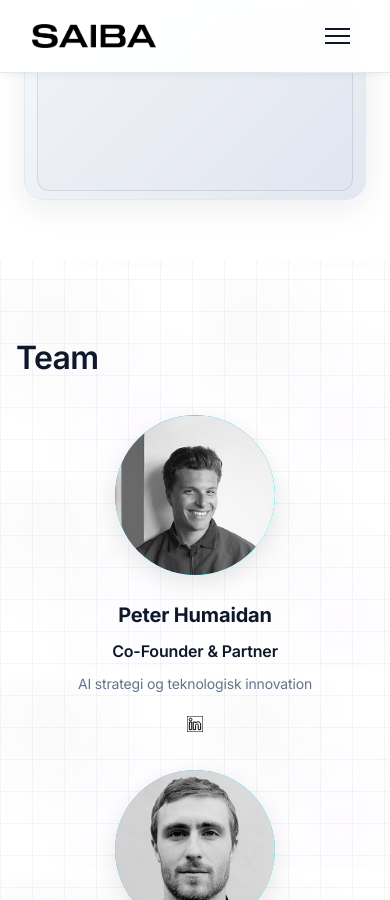
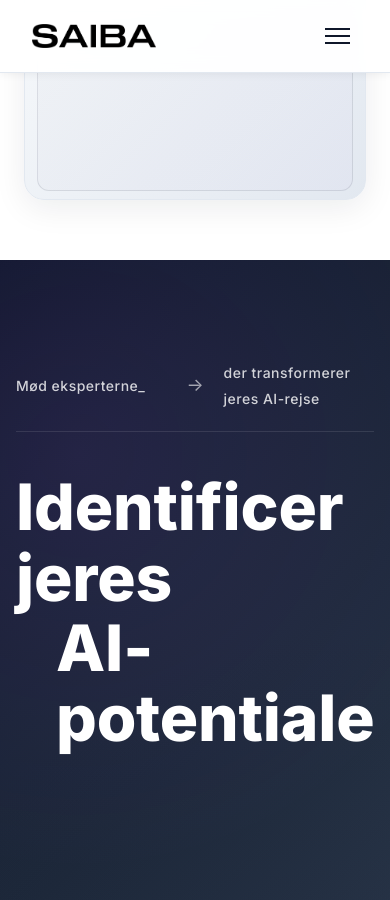
Before and after one commit to b4ltasar/saibaweb, a Jekyll site: the page built from index.html, in a window 390 px wide and 900 px high, scrolled down 2121 px. Built offline with Jekyll 4.4.1, drawn with Linux system fonts in a browser that asks for light colours; some of the changed text lies outside the part shown.

Commit message:
Redesign team sektion med professionel struktur
- Oprettet ny team sektion med header strip og to-kolonne layout
- Tilføjet mørk gradient baggrund med frosty glass effekter
- Implementeret expandable team grid med smooth animation
- Tilføjet professionel tekst struktur som Halfspace stil
- Tilføjet JavaScript for expand/collapse funktionalitet
- Opdateret oversættelser for alle nye team elementer
- Responsivt design med moderne styling

```diff
--- a/assets/css/main.css
+++ b/assets/css/main.css
@@ -1114,56 +1114,213 @@ body {
 }
 
 /* Team Section */
-
-.team-subtitle {
-  font-size: 18px;
-  color: var(--muted);
-}
-
-.team-grid {
-  display: grid;
-  grid-template-columns: repeat(auto-fit, minmax(250px, 1fr));
-  gap: 40px;
+.team {
+  padding: 120px 0;
+  background: linear-gradient(135deg, #0f172a 0%, #1e293b 50%, #334155 100%);
+  position: relative;
+  overflow: hidden;
+}
+
+.team::before {
+  content: '';
+  position: absolute;
+  top: 0;
+  left: 0;
+  right: 0;
+  bottom: 0;
+  background:
+    radial-gradient(circle at 20% 20%, rgba(168, 85, 247, 0.1) 0%, transparent 50%),
+    radial-gradient(circle at 80% 80%, rgba(15, 23, 42, 0.2) 0%, transparent 50%);
+  pointer-events: none;
+}
+
+.team-container {
   max-width: 1400px;
   margin: 0 auto;
-  padding: 0;
-}
-
-.team-member {
-  text-align: center;
-}
-
-.team-photo {
-  width: 160px;
-  height: 160px;
-  border-radius: 50%;
-  margin: 0 auto 24px;
+  padding: 0 20px;
+  position: relative;
+  z-index: 1;
+}
+
+/* Header Strip */
+.team-header-strip {
   display: flex;
   align-items: center;
-  justify-content: center;
+  justify-content: space-between;
+  margin-bottom: 40px;
+  padding: 20px 0;
+  border-bottom: 1px solid rgba(255, 255, 255, 0.1);
+}
+
+.team-header-left,
+.team-header-right {
+  flex: 1;
+}
+
+.team-header-text {
+  font-size: 14px;
+  font-weight: 500;
+  color: rgba(255, 255, 255, 0.8);
+  letter-spacing: 0.5px;
+}
+
+.team-header-arrow {
+  font-size: 18px;
+  color: rgba(255, 255, 255, 0.6);
+  margin: 0 20px;
+}
+
+/* Main Content */
+.team-content {
+  display: grid;
+  grid-template-columns: 1fr 1fr;
+  gap: 80px;
+  align-items: start;
+  margin-bottom: 60px;
+}
+
+.team-left {
+  display: flex;
+  flex-direction: column;
+}
+
+.team-main-title {
+  font-size: 64px;
+  font-weight: 800;
+  color: white;
+  line-height: 1.1;
+  margin: 0;
+}
+
+.team-title-line {
+  display: block;
+}
+
+.team-title-indent {
+  margin-left: 40px;
+}
+
+.team-right {
+  display: flex;
+  flex-direction: column;
+  gap: 24px;
+}
+
+.team-subtitle {
   font-size: 48px;
   font-weight: 800;
   color: white;
-  background: var(--gradient-accent);
-  overflow: hidden;
-  box-shadow: 0 8px 24px rgba(0, 0, 0, 0.1);
+  line-height: 1.1;
+  margin: 0;
+}
+
+.team-subtitle-line {
+  display: block;
+}
+
+.team-description {
+  font-size: 18px;
+  color: rgba(255, 255, 255, 0.8);
+  line-height: 1.6;
+  margin: 0;
+  max-width: 500px;
+}
+
+.team-cta {
+  background: rgba(255, 255, 255, 0.1);
+  backdrop-filter: blur(10px);
+  border: 1px solid rgba(255, 255, 255, 0.2);
+  border-radius: 8px;
+  padding: 16px 32px;
+  color: white;
+  font-size: 16px;
+  font-weight: 600;
+  cursor: pointer;
   transition: all 0.3s ease;
-}
-
-.team-photo:hover {
-  transform: translateY(-4px);
-  box-shadow: 0 12px 32px rgba(0, 0, 0, 0.15);
+  align-self: flex-start;
+  margin-top: 20px;
+}
+
+.team-cta:hover {
+  background: rgba(255, 255, 255, 0.2);
+  border-color: rgba(255, 255, 255, 0.4);
+  transform: translateY(-2px);
+}
+
+/* Expandable Team Grid */
+.team-grid-expandable {
+  display: none;
+  grid-template-columns: repeat(auto-fit, minmax(300px, 1fr));
+  gap: 40px;
+  margin-top: 60px;
+  animation: fadeInUp 0.6s ease-out;
+}
+
+.team-grid-expandable.expanded {
+  display: grid;
+}
+
+.team-member {
+  text-align: center;
+  padding: 30px;
+  background: rgba(255, 255, 255, 0.05);
+  backdrop-filter: blur(10px);
+  border-radius: 16px;
+  border: 1px solid rgba(255, 255, 255, 0.1);
+  transition: all 0.3s ease;
+}
+
+.team-member:hover {
+  transform: translateY(-8px);
+  background: rgba(255, 255, 255, 0.08);
+  border-color: rgba(255, 255, 255, 0.2);
+}
+
+.team-photo {
+  width: 120px;
+  height: 120px;
+  border-radius: 50%;
+  margin: 0 auto 20px;
+  background: linear-gradient(135deg, rgba(168, 85, 247, 0.3) 0%, rgba(15, 23, 42, 0.8) 100%);
+  display: flex;
+  align-items: center;
+  justify-content: center;
+  font-size: 36px;
+  font-weight: 700;
+  color: white;
+  box-shadow: 0 4px 15px rgba(0, 0, 0, 0.2);
 }
 
 .team-photo-img {
   width: 100%;
   height: 100%;
+  border-radius: 50%;
   object-fit: cover;
-  border-radius: 50%;
+}
+
+.team-name {
+  font-size: 24px;
+  font-weight: 700;
+  color: white;
+  margin-bottom: 8px;
+}
+
+.team-role {
+  font-size: 16px;
+  color: rgba(168, 85, 247, 0.8);
+  font-weight: 600;
+  margin-bottom: 8px;
+}
+
+.team-bio {
+  color: rgba(255, 255, 255, 0.7);
+  font-size: 14px;
+  line-height: 1.6;
+  margin-bottom: 20px;
 }
 
 .team-linkedin {
-  color: black;
+  color: white;
   text-decoration: none;
   font-size: 14px;
   font-weight: 400;
@@ -1179,25 +1336,19 @@ body {
 }
 
 .team-linkedin:hover {
-  color: black;
+  color: rgba(168, 85, 247, 0.8);
   transform: translateY(-1px);
 }
 
-.team-name {
-  font-size: 20px;
-  font-weight: 700;
-  margin-bottom: 8px;
-}
-
-.team-role {
-  color: var(--accent);
-  font-weight: 600;
-  margin-bottom: 8px;
-}
-
-.team-bio {
-  color: var(--muted);
-  font-size: 14px;
+@keyframes fadeInUp {
+  from {
+    opacity: 0;
+    transform: translateY(30px);
+  }
+  to {
+    opacity: 1;
+    transform: translateY(0);
+  }
 }
 
 /* Clients Section */
--- a/assets/js/main.js
+++ b/assets/js/main.js
@@ -467,5 +467,25 @@ document.addEventListener('DOMContentLoaded', function() {
 
     window.addEventListener('scroll', debouncedScrollHandler);
 
+    // Team Section Expand/Collapse
+    const teamExpandBtn = document.getElementById('teamExpandBtn');
+    const teamGrid = document.getElementById('teamGrid');
+
+    if (teamExpandBtn && teamGrid) {
+        let isExpanded = false;
+
+        teamExpandBtn.addEventListener('click', function() {
+            isExpanded = !isExpanded;
+
+            if (isExpanded) {
+                teamGrid.classList.add('expanded');
+                teamExpandBtn.textContent = 'Skjul team';
+            } else {
+                teamGrid.classList.remove('expanded');
+                teamExpandBtn.textContent = 'Se vores team';
+            }
+        });
+    }
+
     // SAIBA website initialized successfully! 🚀
 });
--- a/fix.js
+++ b/fix.js
@@ -367,7 +367,25 @@ if ((languageToggle && langText) || (drawerLanguageToggle && drawerLangText)) {
             'Optimering': 'Optimization',
             'Klik og se hvorfor AI kan forbedre din virksomhed': 'Click and see why AI can improve your business',
             'Ydelse →': 'Service →',
-            'Book et møde': 'Book a meeting'
+            'Book et møde': 'Book a meeting',
+            'Mød eksperterne_': 'Meet the experts_',
+            'der transformerer jeres AI-rejse': 'who transform your AI journey',
+            'Identificer jeres': 'Identify your',
+            'AI-potentiale': 'AI potential',
+            'Accelerer jeres fremgang': 'Accelerate your progress',
+            'med AI-ekspertise': 'with AI expertise',
+            'SAIBA\'s erfarne team af AI-konsulenter og teknologiske eksperter er dedikeret til at hjælpe jer med at overvinde jeres forretningsudfordringer og frigøre AI\'s fulde potentiale for jeres virksomhed.': 'SAIBA\'s experienced team of AI consultants and technology experts is dedicated to helping you overcome your business challenges and unlock AI\'s full potential for your company.',
+            'Se vores team': 'See our team',
+            'Skjul team': 'Hide team',
+            'Meet the experts_': 'Mød eksperterne_',
+            'who transform your AI journey': 'der transformerer jeres AI-rejse',
+            'Identify your': 'Identificer jeres',
+            'AI potential': 'AI-potentiale',
+            'Accelerate your progress': 'Accelerer jeres fremgang',
+            'with AI expertise': 'med AI-ekspertise',
+            'SAIBA\'s experienced team of AI consultants and technology experts is dedicated to helping you overcome your business challenges and unlock AI\'s full potential for your company.': 'SAIBA\'s erfarne team af AI-konsulenter og teknologiske eksperter er dedikeret til at hjælpe jer med at overvinde jeres forretningsudfordringer og frigøre AI\'s fulde potentiale for jeres virksomhed.',
+            'See our team': 'Se vores team',
+            'Hide team': 'Skjul team'
         }
     };
 
--- a/index.html
+++ b/index.html
@@ -97,11 +97,40 @@ description: "Fra hverdagens rutiner til ekstraordinære superkræfter med AI fo
 <!-- Team Section -->
 <section class="team section" id="team">
     <div class="team-container">
-        <div class="team-header">
-            <h2 class="team-title">Team</h2>
+        <!-- Header Strip -->
+        <div class="team-header-strip">
+            <div class="team-header-left">
+                <span class="team-header-text">Mød eksperterne_</span>
+            </div>
+            <div class="team-header-arrow">→</div>
+            <div class="team-header-right">
+                <span class="team-header-text">der transformerer jeres AI-rejse</span>
+            </div>
         </div>
 
-        <div class="team-grid">
+        <!-- Main Content -->
+        <div class="team-content">
+            <div class="team-left">
+                <h2 class="team-main-title">
+                    <span class="team-title-line">Identificer jeres</span>
+                    <span class="team-title-line team-title-indent">AI-potentiale</span>
+                </h2>
+            </div>
+
+            <div class="team-right">
+                <h3 class="team-subtitle">
+                    <span class="team-subtitle-line">Accelerer jeres fremgang</span>
+                    <span class="team-subtitle-line">med AI-ekspertise</span>
+                </h3>
+                <p class="team-description">
+                    SAIBA's erfarne team af AI-konsulenter og teknologiske eksperter er dedikeret til at hjælpe jer med at overvinde jeres forretningsudfordringer og frigøre AI's fulde potentiale for jeres virksomhed.
+                </p>
+                <button class="team-cta" id="teamExpandBtn">Se vores team</button>
+            </div>
+        </div>
+
+        <!-- Expandable Team Grid -->
+        <div class="team-grid-expandable" id="teamGrid">
             {% for member in site.data.team %}
             <div class="team-member">
                 <div class="team-photo team-photo-{{ forloop.index }}">
```
